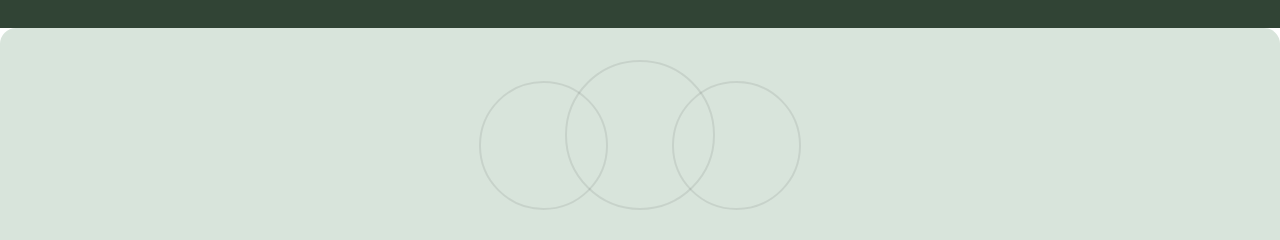
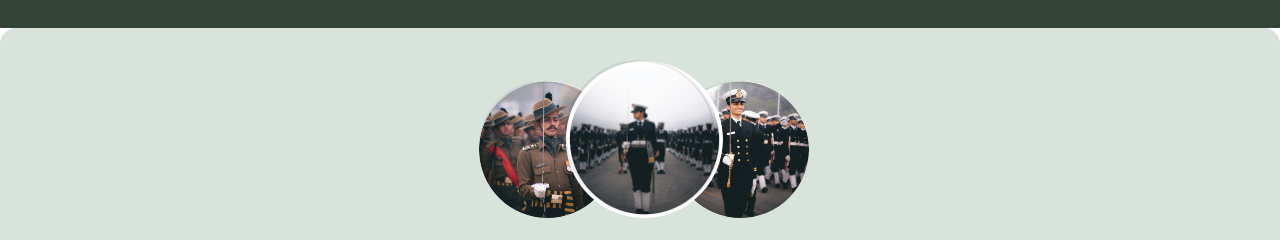
Before and after one commit to VeteranHiringServices/vetaranHiring, a website built with Parcel: page index.html in a window 1280 px wide. Shown: the part 686-926 px from the top of the page. Built offline with nearby package versions, Linux system fonts and the light colour scheme; files whose address does not match are found by name.

Commit message:
Update index.css

```diff
--- a/index.css
+++ b/index.css
@@ -216,7 +216,7 @@
   align-items: flex-start;
   justify-content: flex-start;
   padding: 0;
-  background-image: url(./public/avatar@3x.png);
+  background-image: url(avatar@3x.png);
   background-size: cover;
   background-repeat: no-repeat;
   background-position: top;
@@ -242,7 +242,7 @@
   align-items: flex-start;
   justify-content: flex-start;
   padding: 0;
-  background-image: url(./public/avatar1@3x.png);
+  background-image: url(avatar1@3x.png);
   background-size: cover;
   background-repeat: no-repeat;
   background-position: top;
@@ -273,7 +273,7 @@
   align-items: flex-start;
   justify-content: flex-start;
   padding: 0 var(--padding-12xs) 0.3px 0;
-  background-image: url(./public/avatar2@3x.png);
+  background-image: url(avatar2@3x.png);
   background-size: cover;
   background-repeat: no-repeat;
   background-position: top;
```
